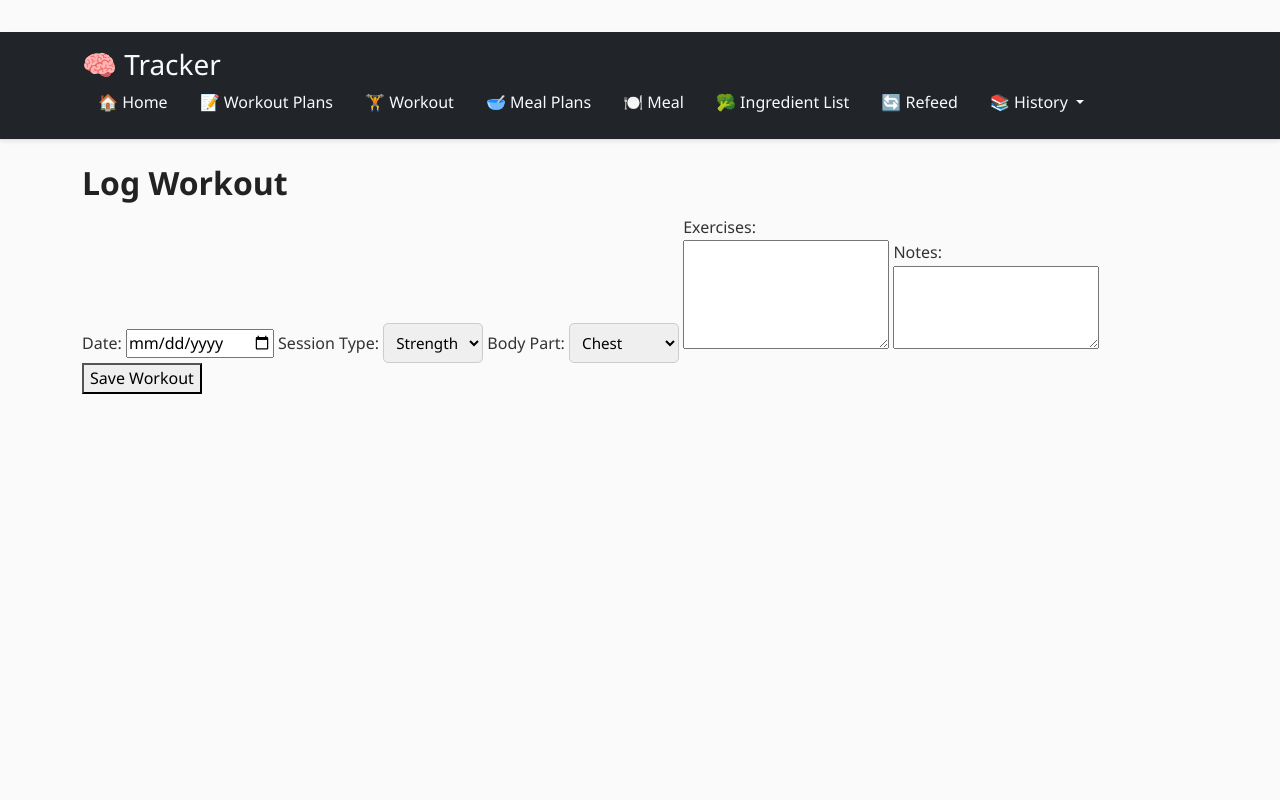
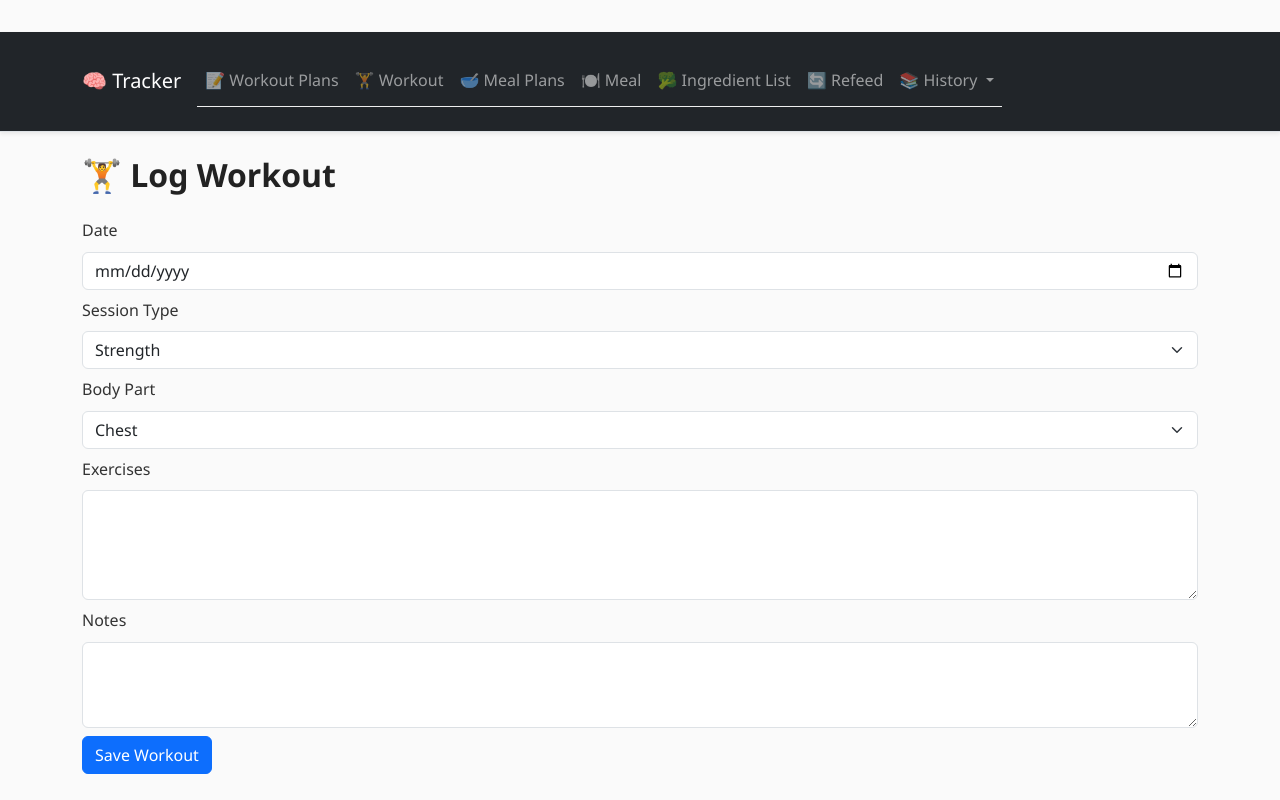
Before and after one commit to HeigoTasuja/mealTrainingApp, a Flask app: page /workouts/new in a window 1280 px wide. Run offline with Flask 3, Linux system fonts and the light colour scheme.

Commit message:
modernize all html with bootsrap

```diff
--- a/templates/base.html
+++ b/templates/base.html
@@ -4,38 +4,57 @@
   <meta charset="UTF-8" />
   <title>🧠 Training Tracker</title>
   <meta name="viewport" content="width=device-width, initial-scale=1.0" />
-  <link href="https://cdn.jsdelivr.net/npm/bootstrap@5.3.6/dist/css/bootstrap.min.css" rel="stylesheet" integrity="sha384-4Q6Gf2aSP4eDXB8Miphtr37CMZZQ5oXLH2yaXMJ2w8e2ZtHTl7GptT4jmndRuHDT" crossorigin="anonymous">
+  <link href="https://cdn.jsdelivr.net/npm/bootstrap@5.3.6/dist/css/bootstrap.min.css" rel="stylesheet">
   <link rel="stylesheet" href="/static/style.css" />
 </head>
 <body>
     <header class="bg-dark text-light py-3 mb-4 border-bottom shadow-sm">
-    <div class="container d-flex flex-wrap justify-content-between align-items-center">
-      <h1 class="h3 mb-0">🧠 Tracker</h1>
-      <nav class="nav nav-pills flex-wrap">
-        <a class="nav-link text-light" href="{{ url_for('index') }}">🏠 Home</a>
-        <a class="nav-link text-light" href="{{ url_for('workout_plans.plans_index') }}">📝 Workout Plans</a>
-        <a class="nav-link text-light" href="{{ url_for('workouts.log_workout') }}">🏋️ Workout</a>
-        <a class="nav-link text-light" href="{{ url_for('meal_plans.meals_index') }}">🥣 Meal Plans</a>
-        <a class="nav-link text-light" href="{{ url_for('meals.log_meal') }}">🍽️ Meal</a>
-        <a class="nav-link text-light" href="{{ url_for('ingredients.manage_ingredients') }}">🥦 Ingredient List</a>
-        <a class="nav-link text-light" href="{{ url_for('refeed.refeed') }}">🔄 Refeed</a>
-
-        <!-- History dropdown -->
-        <div class="nav-item dropdown">
-          <a class="nav-link dropdown-toggle text-light" href="#" role="button" data-bs-toggle="dropdown" aria-expanded="false">
+        <div class="container">
+            <nav class="navbar navbar-expand-lg navbar-dark">
+                <a class="navbar-brand" href="{{ url_for('index') }}">🧠 Tracker</a>
+                <button class="navbar-toggler" type="button" data-bs-toggle="collapse" data-bs-target="#navbarNavDropdown" aria-controls="navbarNavDropdown" aria-expanded="false" aria-label="Toggle navigation">
+                    <span class="navbar-toggler-icon"></span>
+                </button>
+                <div class="collapse navbar-collapse" id="navbarNavDropdown">
+                    <ul class="navbar-nav">
+                        <li class="nav-item">
+                            <a class="nav-link" href="{{ url_for('workout_plans.plans_index') }}">📝 Workout Plans</a>
+                        </li>
+                        <li class="nav-item">
+                            <a class="nav-link" href="{{ url_for('workouts.log_workout') }}">🏋️ Workout</a>
+                        </li>
+                        <li class="nav-item">
+                            <a class="nav-link" href="{{ url_for('meal_plans.meals_index') }}">🥣 Meal Plans</a>
+                        </li>
+                        <li class="nav-item">
+                            <a class="nav-link" href="{{ url_for('meals.log_meal') }}">🍽️ Meal</a>
+                        </li>
+                        <li class="nav-item">
+                            <a class="nav-link" href="{{ url_for('ingredients.manage_ingredients') }}">🥦 Ingredient List</a>
+                        </li>
+                        <li class="nav-item">
+                            <a class="nav-link" href="{{ url_for('refeed.refeed') }}">🔄 Refeed</a>
+                        </li>
+                        <li class="nav-item dropdown">
+                            <a class="nav-link dropdown-toggle" href="#" id="historyDropdown" role="button" data-bs-toggle="dropdown" aria-expanded="false">
                                 📚 History
                             </a>
-          <ul class="dropdown-menu dropdown-menu-dark">
+                            <ul class="dropdown-menu dropdown-menu-dark" aria-labelledby="historyDropdown">
                                 <li><a class="dropdown-item" href="{{ url_for('workouts.workout_history') }}">🏋️ Workouts</a></li>
                                 <li><a class="dropdown-item" href="{{ url_for('meals.meal_history') }}">🍽️ Meals</a></li>
+                            </ul>
+                        </li>
                     </ul>
                 </div>
             </nav>
         </div>
     </header>
+
     <main class="container">
         {% block content %}{% endblock %}
     </main>
-  <script src="https://cdn.jsdelivr.net/npm/bootstrap@5.3.6/dist/js/bootstrap.bundle.min.js" integrity="sha384-VU6FNB6qpP0CeSCArEHLgIvjU3wL8B+GPAvhnRoqjykYKu7SPBoBn34vqfd91s1v" crossorigin="anonymous"></script>
+
+    <!-- Bootstrap JS Bundle (includes Popper) -->
+    <script src="https://cdn.jsdelivr.net/npm/bootstrap@5.3.6/dist/js/bootstrap.bundle.min.js"></script>
 </body>
 </html>
--- a/templates/log_workout.html
+++ b/templates/log_workout.html
@@ -1,17 +1,21 @@
-
 {% extends "base.html" %}
 {% block content %}
-<h2>Log Workout</h2>
-<form method="POST">
-  <label>Date: <input type="date" name="date" required></label>
-  <label>Session Type:
-    <select name="session_type">
+<h2 class="mb-4">🏋️ Log Workout</h2>
+<form method="POST" class="mb-4">
+  <div class="mb-2">
+    <label class="form-label">Date</label>
+    <input type="date" name="date" class="form-control" required>
+  </div>
+  <div class="mb-2">
+    <label class="form-label">Session Type</label>
+    <select name="session_type" class="form-select">
       <option>Strength</option>
       <option>Mobility</option>
     </select>
-  </label>
-  <label>Body Part:
-    <select name="body_part">
+  </div>
+  <div class="mb-2">
+    <label class="form-label">Body Part</label>
+    <select name="body_part" class="form-select">
       <option>Chest</option>
       <option>Back</option>
       <option>Legs</option>
@@ -19,13 +23,15 @@
       <option>Arms</option>
       <option>Mobility</option>
     </select>
-  </label>
-  <label>Exercises:<br>
-    <textarea name="exercises" rows="4">{{ prefill_exercises }}</textarea>
-  </label>
-  <label>Notes:<br>
-    <textarea name="notes" rows="3"></textarea>
-  </label>
-  <button type="submit">Save Workout</button>
+  </div>
+  <div class="mb-2">
+    <label class="form-label">Exercises</label>
+    <textarea name="exercises" rows="4" class="form-control">{{ prefill_exercises }}</textarea>
+  </div>
+  <div class="mb-2">
+    <label class="form-label">Notes</label>
+    <textarea name="notes" rows="3" class="form-control"></textarea>
+  </div>
+  <button type="submit" class="btn btn-primary">Save Workout</button>
 </form>
 {% endblock %}
```
Also changed, not shown: templates/log_meal.html (+23 -12 lines), templates/meal_history.html (+8 -11 lines), templates/plans/index.html (+18 -15 lines), templates/plans/ingredient_reference.html (+16 -10 lines), templates/refeed.html (+3 -4 lines), templates/workout_history.html (+8 -11 lines), data.db. Lines whose indentation alone changed are shown as unchanged.
